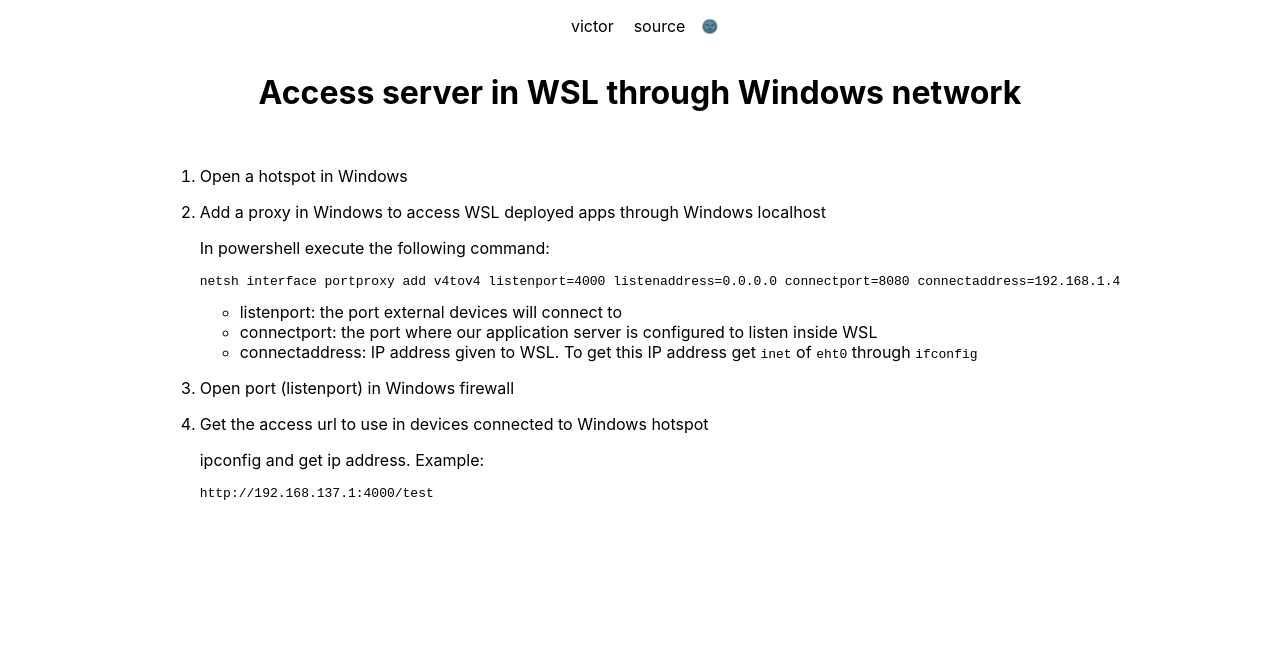
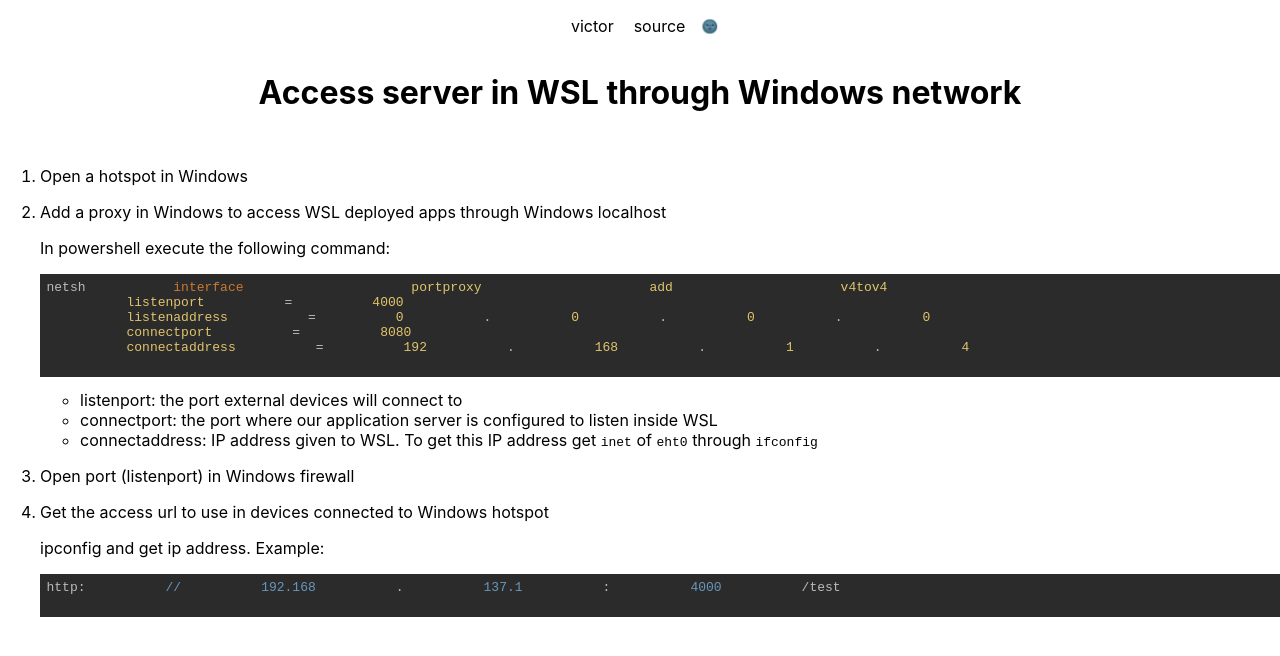
Before and after one commit to victor23k/blog, a Next.js app: page /2023/wsl_server_connect_via_windows in a window 1280 px wide. Shown: the top 656 px of the page. Built offline with nearby package versions, Linux system fonts and the light colour scheme.

Commit message:
Add syntax highlighting for code blocks using react-syntax-highlighter

```diff
--- /dev/null
+++ b/components/mdx/code.tsx
@@ -0,0 +1,32 @@
+import { FunctionComponent } from 'react';
+import SyntaxHighlighter from 'react-syntax-highlighter';
+import { darcula } from 'react-syntax-highlighter/dist/cjs/styles/hljs';
+
+const getLanguage = (className: string | undefined) => {
+  const match = /language-(\w*)/.exec(className ? className : 'javascript');
+  let lang = 'javascript';
+  if (match && match.length > 1) {
+    lang = match[1];
+  }
+  return lang;
+};
+
+interface CodeBlock {
+  children: string;
+  className: string;
+}
+
+const Code: FunctionComponent<CodeBlock> = ({ children, className }) => {
+  if (className) {
+    const language = getLanguage(className);
+    return (
+      <SyntaxHighlighter language={language} style={darcula} wrapLongLines>
+        {children}
+      </SyntaxHighlighter>
+    );
+  } else {
+    return <code>{children}</code>;
+  }
+};
+
+export default Code;
--- /dev/null
+++ b/pages/2023/highlightjs_with_mdx.mdx
@@ -0,0 +1 @@
+# Import highlight.js and use it with mdx templates
--- a/pages/_app.tsx
+++ b/pages/_app.tsx
@@ -4,9 +4,11 @@ import { MDXProvider } from "@mdx-js/react";
 import a from "../components/mdx/a";
 import Layout from "../components/layout";
 import { ThemeProvider } from "../context/ThemeContext";
+import Code from "../components/mdx/code";
 
 const components = {
   a: a as React.FC<JSX.IntrinsicElements["a"]>,
+  code: Code as React.FC<JSX.IntrinsicElements["code"]>,
 };
 
 function MyApp({ Component, pageProps }: AppProps) {
```
Also changed, not shown: package.json (+7 -2 lines), pages/2023/wsl_server_connect_via_windows.mdx (+2 -2 lines).
